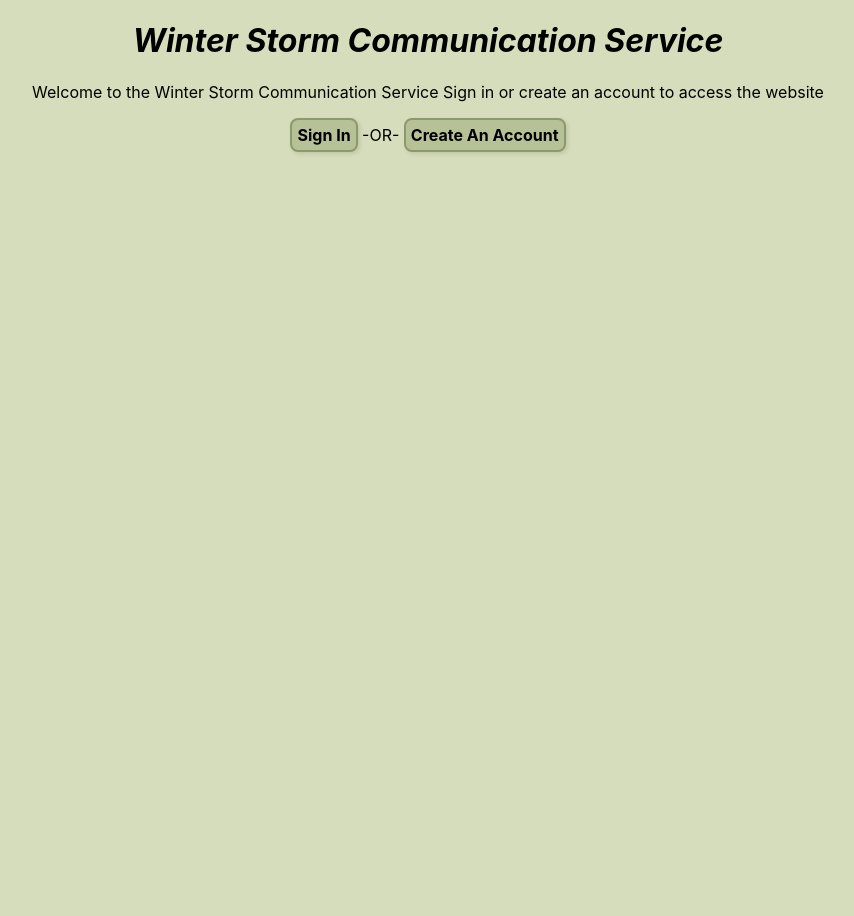
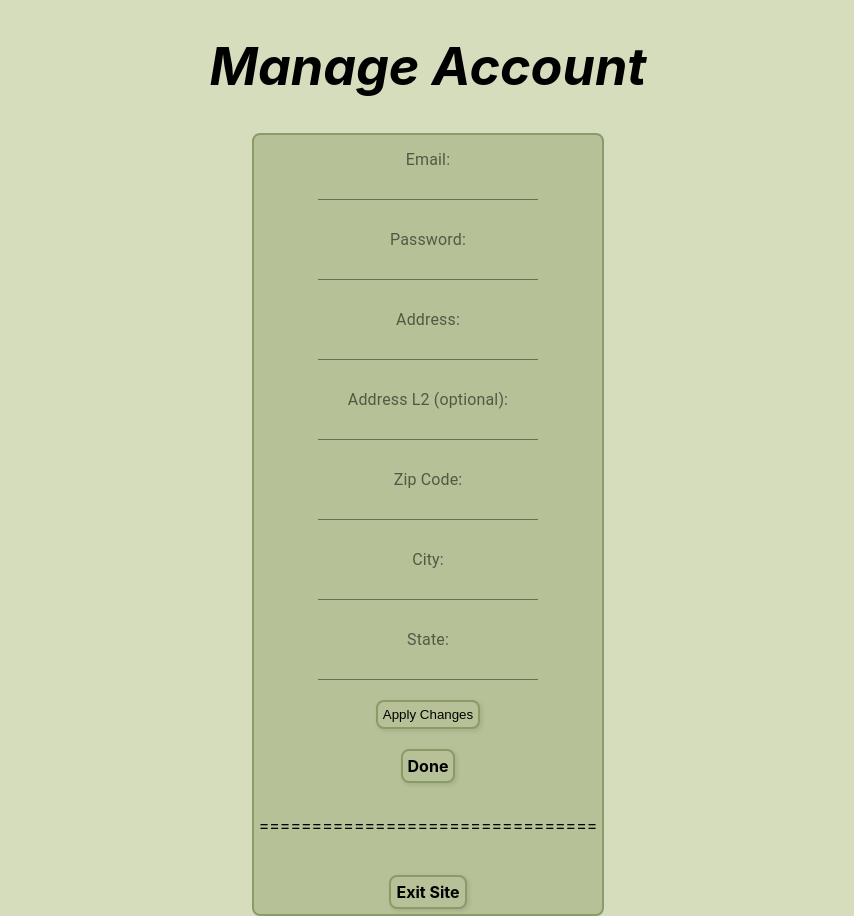
Before and after one commit to dungtran3864/swen-514-web-app, a React (Create React App) app: page /manage-account in a window 1280 px wide. Shown: the whole page, without its empty margins (212-1066 px from the left). Before the commit the page ends 800 px from the top, so only its background shows below. Built offline with nearby package versions, Linux system fonts and the light colour scheme.

Commit message:
added Manage Account Page

```diff
--- a/package.json
+++ b/package.json
@@ -10,7 +10,7 @@
     "react": "^17.0.2",
     "react-dom": "^17.0.2",
     "react-router-dom": "^5.2.0",
-    "react-scripts": "4.0.3",
+    "react-scripts": "^4.0.3",
     "styled-components": "^5.2.3",
     "web-vitals": "^1.1.1"
   },
--- a/src/App.js
+++ b/src/App.js
@@ -13,6 +13,7 @@ import {
 import CitizenReport from "./CitizenReport";
 import GovernmentReport from "./GovernmentReport";
 import GovernmentHome from "./GovernmentHome";
+import ManageAccount from "./ManageAccount";
 
 const App = () => {
     return(
@@ -39,6 +40,9 @@ const App = () => {
                 <Route path="/submissions">
                     <Reports />
                 </Route>
+                <Route path="/manage-account">
+                    <ManageAccount />
+                </Route>
                 <Route path="/">
                     <Landing />
                 </Route>
--- /dev/null
+++ b/src/ManageAccount.js
@@ -0,0 +1,162 @@
+import './css/Home.css';
+import {Input, InputLabel} from "@material-ui/core";
+import Button from "./Button"
+import { CenteredColumn } from "./StyleBlocks";
+import styled from "styled-components";
+import Styles from "./Styles";
+import React from 'react';
+import Colors from "./Colors";
+import {Component} from "react";
+
+const StyledAccount = styled(CenteredColumn)`
+  #form{
+    ${Styles.form};
+  }
+
+  header{
+    h1{
+      ${Styles.header}
+      font-style: italic;
+    }
+  }
+
+  body{${Styles.body}}
+
+  button{
+    ${Styles.darkOutline};
+    background-color: ${Colors.green2};
+    ${Styles.smallShadow};
+  }
+
+  label{${Styles.label};}
+`;
+
+class ManageAccount extends Component{
+
+    constructor(props) {
+        super(props);
+        console.log(this.props)
+        this.state = {
+            email: "",
+            password: "",
+            address: "",
+            address_l2: "",
+            zipCode: "",
+            city: "",
+            state: ""
+        }
+    }
+
+    render(){
+        return (
+            <StyledAccount className="Manage-Account">
+                <header className="Account-Header">
+                    <h1>Manage Account</h1>
+                </header>
+                <body id="form">
+
+                    {this.state.emailEmpty && <label className="error-msg">Email field is empty</label>}
+
+                    <InputLabel id={"emailLabel"} htmlFor="email">Email:</InputLabel>
+                    <Input type="text" id="email" name="email" onChange={evt => this.updateEmail(evt)}/><br/><br/>
+                    {/* todo: add default attribute as current email */}
+
+                    {this.state.passwordEmpty && <label className="error-msg">Password field is empty</label>}
+                    <InputLabel htmlFor="password">Password:</InputLabel>
+                    <Input type="password" id="password" name="password" onChange={evt => this.updatePassword(evt)}/><br/><br/>
+                    {/* todo: add default attribute as current password */}
+
+                    {this.state.addressEmpty && <label className="error-msg">Address field is empty</label>}
+                    <InputLabel htmlFor="address">Address:</InputLabel>
+                    <Input type="text" id="adrL1" name="addressLine1" onChange={evt => this.updateAddressLine1(evt)}/><br/><br/>
+                    {/* todo: add default attribute as current addressLine1 */}
+
+                    <InputLabel htmlFor="address">Address L2 (optional):</InputLabel>
+                    <Input type="text" id="adrl2" name="addressLine2" onChange={evt => this.updateAddressLine2(evt)}/><br/><br/>
+                    {/* todo: add default attribute as current addressLine2 */}
+
+                    {this.state.zipCodeEmpty && <label className="error-msg">Zipcode field is empty</label>}
+                    <InputLabel htmlFor="zipCode">Zip Code:</InputLabel>
+                    <Input type="text" id="zipCode" name="zipCode" onChange={evt => this.updateZipcode(evt)}/><br/><br/>
+                    {/* todo: add default attribute as current zipcode */}
+
+                    {this.state.cityEmpty && <label className="error-msg">City field is empty</label>}
+                    <InputLabel htmlFor="city">City:</InputLabel>
+                    <Input type="text" id="city" name="city" onChange={evt => this.updateCity(evt)}/><br/><br/>
+                    {/* todo: add default attribute as current city */}
+
+                    {this.state.stateEmpty && <label className="error-msg">State field is empty</label>}
+                    <InputLabel htmlFor="state">State:</InputLabel>
+                    <Input type="text" id="state" name="state" onChange={evt => this.updateState(evt)}/><br/><br/>
+                    {/* todo: add default attribute as current state */}
+
+                    <button className="validate-button" onClick={() => this.makeChanges()}>Apply Changes</button><br/><br/>
+                    {/* todo: add a change to all default attributes to display valid states as defaults and clear input? */}
+                    <Button to={"/citizen-home"} label={"Done"}/><br/><br/>
+                <label>================================</label><br/><br/>
+                <Button to={"/"} label={"Exit Site"}/>
+
+                </body>
+            </StyledAccount>
+        );
+    }
+
+    updateEmail(evt) {
+        this.setState({email: evt.target.value});
+    }
+
+    updatePassword(evt) {
+        this.setState({password: evt.target.value});
+    }
+
+    updateAddressLine1(evt) {
+        this.setState({address: evt.target.value});
+    }
+
+    updateAddressLine2(evt) {
+        this.setState({address_l2: evt.target.value});
+    }
+
+    updateZipcode(evt) {
+        this.setState({zipCode: evt.target.value});
+    }
+
+    updateCity(evt) {
+        this.setState({city: evt.target.value});
+    }
+
+    updateState(evt) {
+        this.setState({state: evt.target.value});
+    }
+
+    makeChanges(){
+
+        if(this.state.email.length === 0){
+            this.setState({emailEmpty: true});
+        } else this.setState({emailEmpty: false});
+
+        if(this.state.password.length === 0){
+            this.setState({passwordEmpty: true});
+        } else this.setState({passwordEmpty: false});
+
+        if(this.state.address.length === 0){
+            this.setState({addressEmpty: true});
+        } else this.setState({addressEmpty: false});
+
+        if(this.state.zipCode.length === 0){
+            this.setState({zipCodeEmpty: true});
+        } else this.setState({zipCodeEmpty: false});
+
+        if(this.state.city.length === 0){
+            this.setState({cityEmpty: true});
+        } else this.setState({cityEmpty: false});
+
+        if(this.state.state.length === 0){
+            this.setState({stateEmpty: true});
+        } else this.setState({stateEmpty: false});
+
+    }
+
+}
+
+export  default ManageAccount;
--- a/src/SignIn.js
+++ b/src/SignIn.js
@@ -25,20 +25,12 @@ const StyledSignIn = styled(CenteredColumn)`
     ${Styles.darkOutline};
   }
 
-  #email{
-    padding-top: 12px;
+  #label{
+    ${Styles.label};
   }
 
-  #emailIn{
-    padding: 6px;
-  }
-
-  #password {
-    padding-top: 12px;
-  }
-
-  #passwordIn{
-    padding: 6px;
+  #input{
+    ${Styles.input};
   }
 
   #buttons{
@@ -60,17 +52,17 @@ const StyledSignIn = styled(CenteredColumn)`
 
 const SignIn = () =>  {
     return (
-        <StyledSignIn>
-            <header className="sign-in-header" id={"title"}>
+        <StyledSignIn className="SignIn">
+            <header id="title">
                 <h1>Sign In</h1>
             </header>
             <body>
                 <form>
-                    <div id={"login"}>
-                        <InputLabel htmlFor="email" id={"email"}>Email:</InputLabel><br/>
-                        <Input type="text" id="emailIn" name="email"/><br/>
-                        <InputLabel htmlFor="password" id={"password"}>Password:</InputLabel><br/>
-                        <Input type="password" id="passwordIn" name="password"/><br/><br/>
+                    <div id="login">
+                        <InputLabel htmlFor="email" id="label">Email:</InputLabel><br/>
+                        <Input type="text" id="input" name="email"/><br/>
+                        <InputLabel htmlFor="password" id="label">Password:</InputLabel><br/>
+                        <Input type="password" id="input" name="password"/><br/><br/>
                     </div>
 
                     <div id={"buttons"}>
--- a/src/Styles.js
+++ b/src/Styles.js
@@ -11,6 +11,7 @@ export default {
         font-size: 2em;
         width: 100%;
         text-align: center;
+        font-style: italic;
     `,
     centeredColumn: `
         display: flex;
@@ -26,6 +27,23 @@ export default {
         color: ${Colors.black};
         text-decoration: none;
     `,
+    label:`
+        padding-top: 12px;
+        display: block;
+    `,
+    input:`
+        padding: 6px;
+    `,
+    body:`
+        padding-bottom: 40px;
+    `,
+    form:`
+        padding: 10px;
+        padding: 5px;
+        border-radius: 8px;
+        border: 2px solid ${Colors.green3};
+        background-color: ${Colors.green2};
+    `,
     darkOutline: `padding: 5px; border-radius: 8px; border: 2px solid ${Colors.green3};`,
     mediumOutline: `border: 1px solid ${Colors.mediumGray};`,
     smallShadow: "box-shadow: 2px 2px 4px 0px rgba(0,0,0,0.1);",
--- a/src/css/Home.css
+++ b/src/css/Home.css
@@ -16,6 +16,15 @@
   justify-content: center;
   font-size: calc(10px + 2vmin);
   color: white;
+}
+
+.Account-Header{
+  display: flex;
+  flex-direction: column;
+  align-items: center;
+  justify-content: center;
+  font-size: calc(10px + 2vmin);
+  color: black;
 }
 
 .SignIn{
@@ -51,3 +60,13 @@
   color: red;
   font-weight: 500;
 }
+
+.SignIn{
+}
+
+.Form{
+}
+
+.Manage-Account{
+  text-align: center;
+}
```
Also changed, not shown: 1 other file (tests, documents, lock files or other folders).
